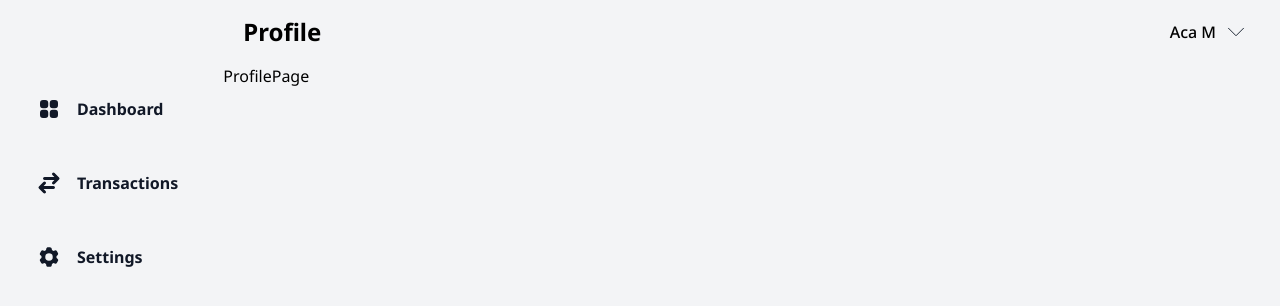
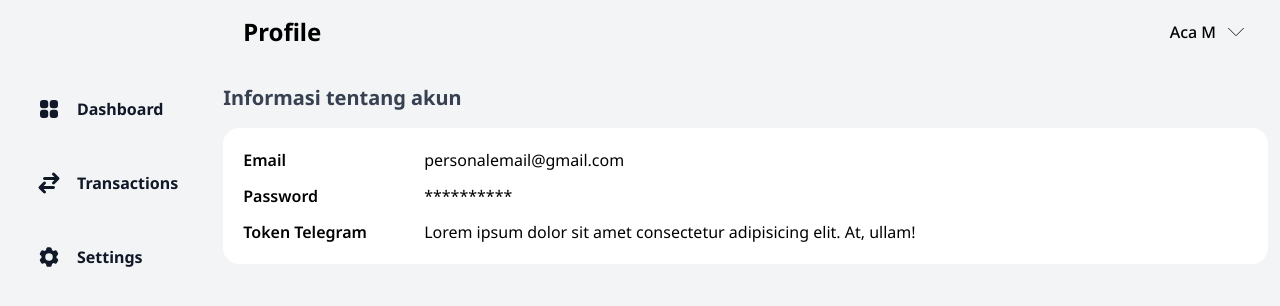
Before and after one commit to aacmal/finaki, a Next.js app: page /profile in a window 1280 px wide. Shown: the top 306 px of the page. Built offline with nearby package versions, Linux system fonts and the light colour scheme.

Commit message:
added information about account in profile page

```diff
--- a/app/profile/page.tsx
+++ b/app/profile/page.tsx
@@ -1,10 +1,29 @@
+import Heading from '@/dls/Heading'
 import React from 'react'
 
 type Props = {}
 
+// TODO: Refactor this component
+
 const ProfilePage = (props: Props) => {
   return (
-    <div>ProfilePage</div>
+    <div className='mt-5'>
+      <Heading>Informasi tentang akun</Heading>
+      <div className='p-5 bg-white rounded-2xl flex flex-col gap-3 mt-4'>
+        <div className='flex  lg:flex-row flex-col lg:items-center'>
+          <span className='w-[18%] font-semibold'>Email</span>
+          <span className='lg:ml-0 ml-3'>personalemail@gmail.com</span>
+        </div>
+        <div className='flex lg:flex-row flex-col lg:items-center'>
+          <span className='w-[18%] font-semibold'>Password</span>
+          <span className='lg:ml-0 ml-3'>**********</span>
+        </div>
+        <span className='flex lg:flex-row flex-col lg:items-center'>
+          <span className='w-[18%] font-semibold whitespace-nowrap'>Token Telegram</span>
+          <span className='lg:ml-0 ml-3'>Lorem ipsum dolor sit amet consectetur adipisicing elit. At, ullam!</span>
+        </span>
+      </div>
+    </div>
   )
 }
 
```
